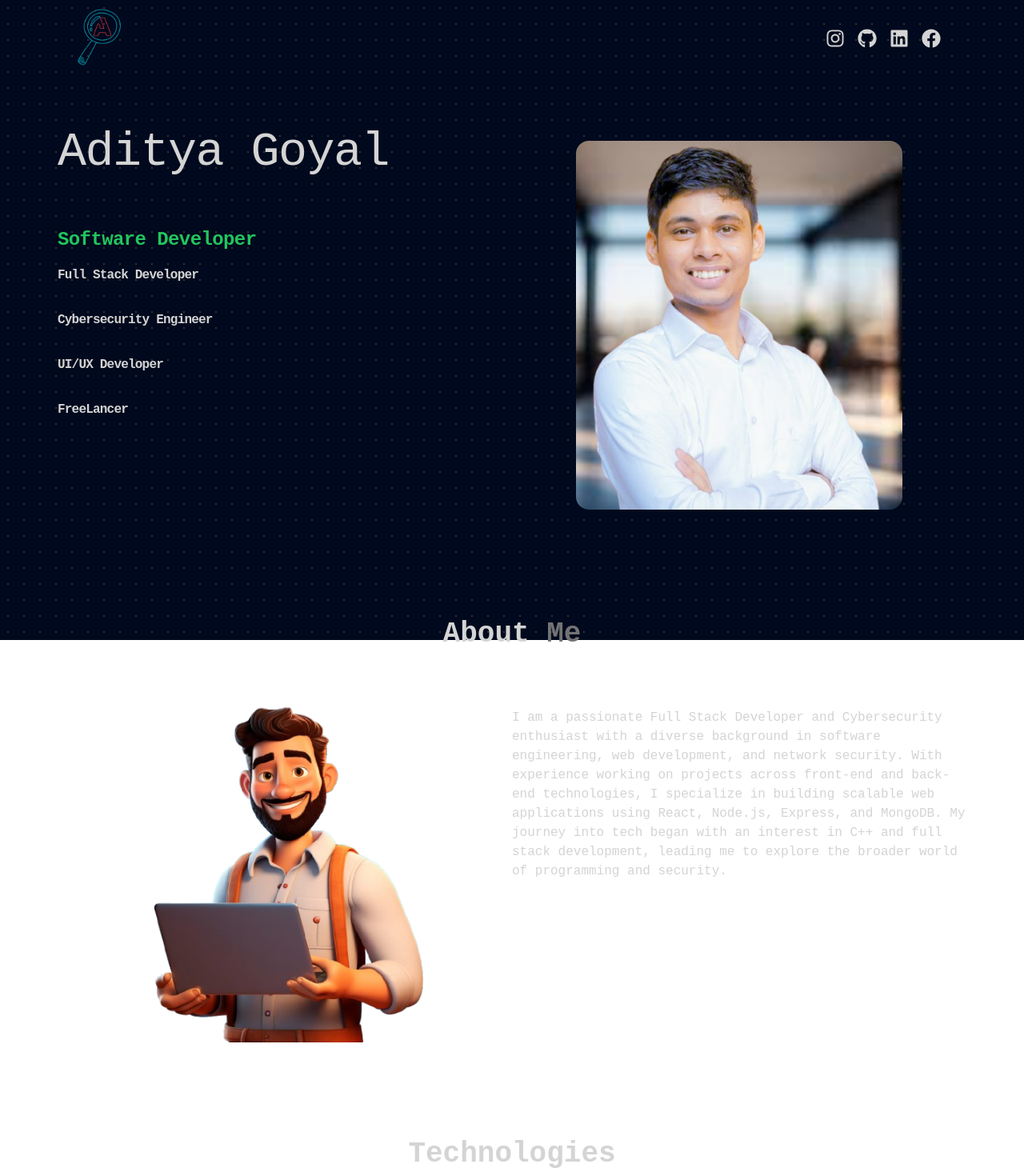
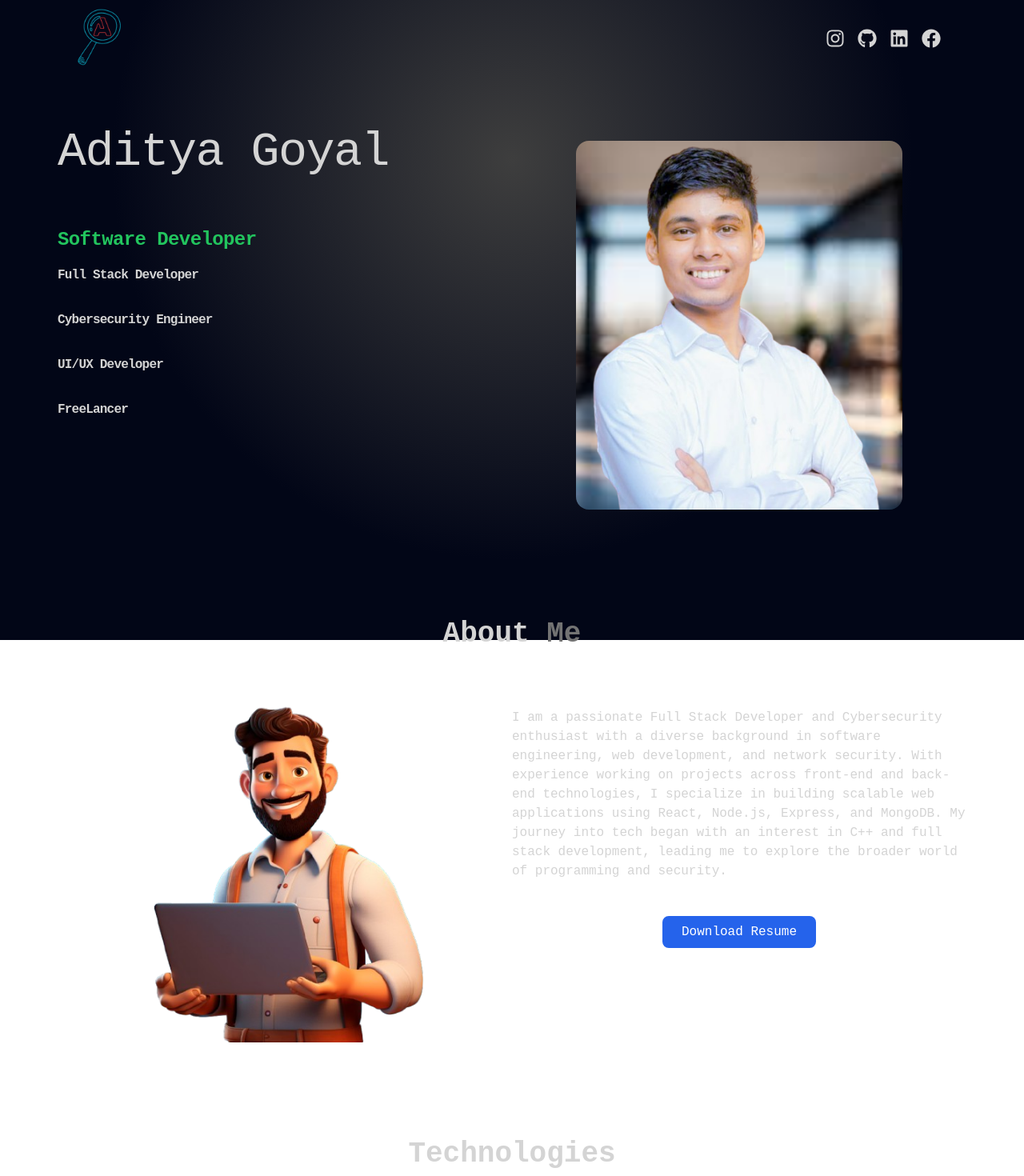
Before and after one commit to eddyhacks/my_portfolio, a React (Vite) app: page / in a window 1280 px wide. Shown: the top 1470 px of the page at 80% size. Built offline with nearby package versions, Linux system fonts and the light colour scheme.

Commit message:
resume added

```diff
--- a/src/App.jsx
+++ b/src/App.jsx
@@ -12,8 +12,8 @@ const App = () => (
   <div className="overflow-x-hidden text-neutral-300 antialiased selection:bg-gray-50 selection:text-black">
     <div className="fixed top-0 -z-10 h-full w-full">
     {/* <div className="absolute top-0 z-[-2] h-screen w-screen bg-neutral-950 bg-[radial-gradient(ellipse_80%_80%_at_50%_-20%,rgba(120,119,198,0.3),rgba(255,255,255,0))]"></div> */}
-    <div class="absolute top-0 z-[-2] h-screen w-screen bg-[#000000] bg-[radial-gradient(#ffffff33_1px,#00091d_1px)] bg-[size:20px_20px]"></div>
-    {/* <div class="relative h-full w-full bg-slate-950"><div class="absolute bottom-0 left-0 right-0 top-0 bg-[radial-gradient(circle_500px_at_50%_200px,#3e3e3e,transparent)]"></div></div> */}
+    {/* <div class="absolute top-0 z-[-2] h-screen w-screen bg-[#000000] bg-[radial-gradient(#ffffff33_1px,#00091d_1px)] bg-[size:20px_20px]"></div> */}
+    <div class="relative h-full w-full bg-slate-950"><div class="absolute bottom-0 left-0 right-0 top-0 bg-[radial-gradient(circle_500px_at_50%_200px,#3e3e3e,transparent)]"></div></div>
     {/* <div class="relative h-full w-full bg-white"><div class="absolute bottom-0 left-0 right-0 top-0 bg-[linear-gradient(to_right,#4f4f4f2e_1px,transparent_1px),linear-gradient(to_bottom,#4f4f4f2e_1px,transparent_1px)] bg-[size:14px_24px] [mask-image:radial-gradient(ellipse_80%_50%_at_50%_0%,#000_70%,transparent_110%)]"></div></div> */}
     </div>
     <div className="container mx-auto px-8">
--- a/src/components/About.jsx
+++ b/src/components/About.jsx
@@ -1,7 +1,7 @@
 import React from "react";
 import aboutImg from "../assets/man-holding-laptop.png";
 import { ABOUT_TEXT } from "../constants";
-import {motion} from "framer-motion";
+import { motion } from "framer-motion";
 
 const About = () => (
   <div>
@@ -9,24 +9,38 @@ const About = () => (
       About
       <span className="text-neutral-500"> Me</span>
     </h1>
+
     <div className="flex flex-wrap">
+      {/* Image Section */}
       <motion.div
-        whileInView={{opacity:1, x:0}}
-        initial={{opacity:0, x: -100}}
-        transition={{duration: 0.5}}
-        className="w-full lg:w-1/2 pb-10">
+        whileInView={{ opacity: 1, x: 0 }}
+        initial={{ opacity: 0, x: -100 }}
+        transition={{ duration: 0.5 }}
+        className="w-full lg:w-1/2 pb-10"
+      >
         <div className="flex items-center justify-center">
           <img className="rounded-xl w-[450px]" src={aboutImg} alt="about" />
         </div>
       </motion.div>
 
+      {/* Text and Resume Section */}
       <motion.div
-         whileInView={{opacity:1, x:0}}
-         initial={{opacity:0, x: 100}}
-         transition={{duration: 0.5}}
-        className="w-full lg:w-1/2">
-        <div className="flex items-center justify-center">
+        whileInView={{ opacity: 1, x: 0 }}
+        initial={{ opacity: 0, x: 100 }}
+        transition={{ duration: 0.5 }}
+        className="w-full lg:w-1/2"
+      >
+        <div className="flex flex-col items-center justify-center">
           <p className="my-2 max-w-xl py-6">{ABOUT_TEXT}</p>
+
+          {/* Download Resume Button */}
+          <a
+            href="/files/Aditya_resume.pdf"
+            download
+            className="mt-3 px-6 py-2  bg-blue-600 text-white rounded-lg hover:bg-blue-700 transition duration-300"
+          >
+            Download Resume
+          </a>
         </div>
       </motion.div>
     </div>
--- a/src/components/Navbar.jsx
+++ b/src/components/Navbar.jsx
@@ -12,11 +12,11 @@ const Navbar = () => (
 
         </div>
         <div className='m-8 flex items-center justify-center gap-4 text-2xl'>
-        <a href="https://www.instagram.com/aditya__goyal/" target='_blank'>
+        <a href="https://www.instagram.com/aditya___goyal/" target='_blank'>
         <FaInstagram />
         </a>
 
-        <a href="https://www.github.com/eddyhacks" target='_blank'>
+        <a href="https://www.github.com/adityagoyal08" target='_blank'>
         <FaGithub />
         </a>
 
```
Also changed, not shown: 1 other file (tests, documents, lock files or other folders). Lines whose indentation alone changed are shown as unchanged.
